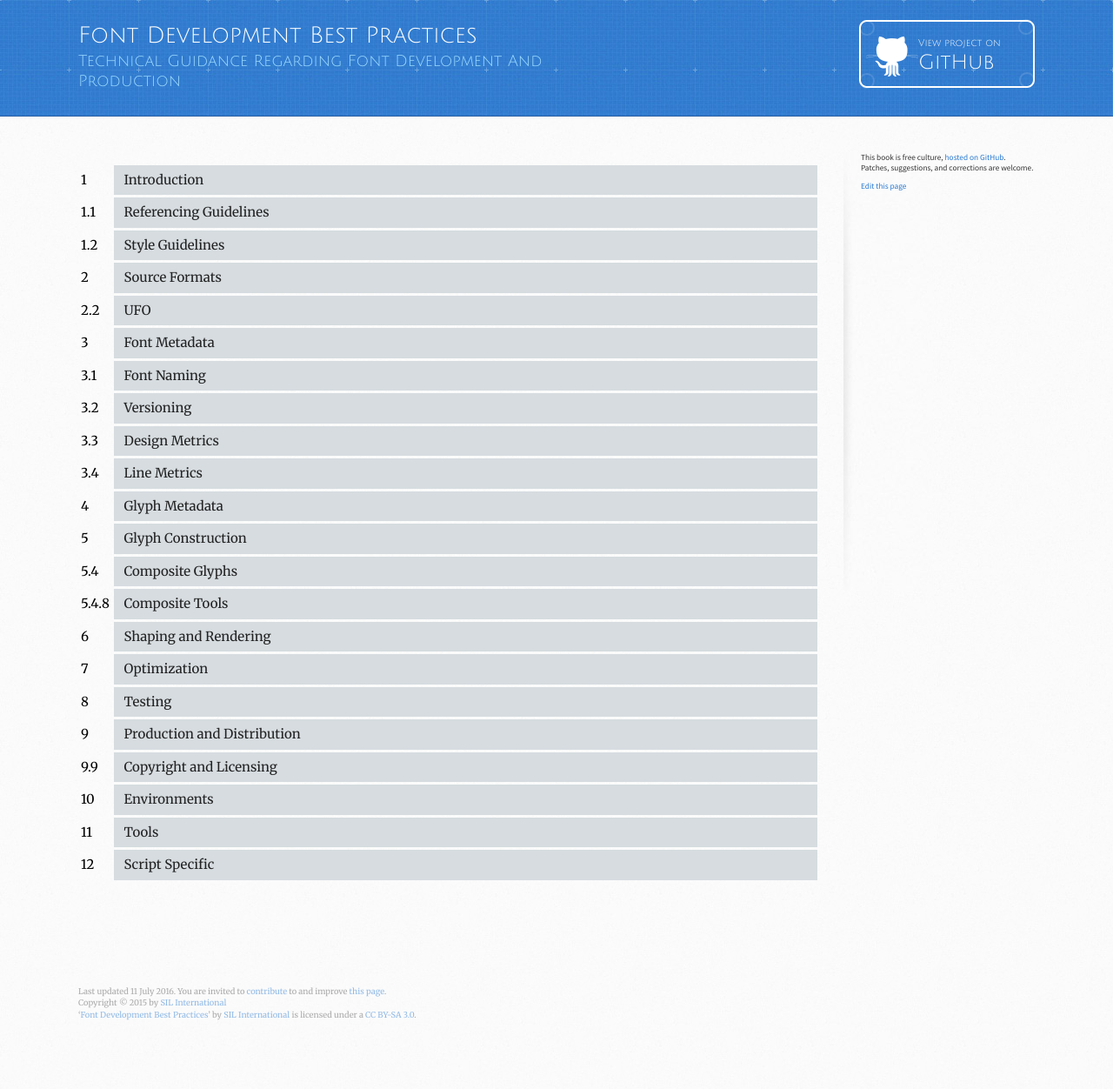
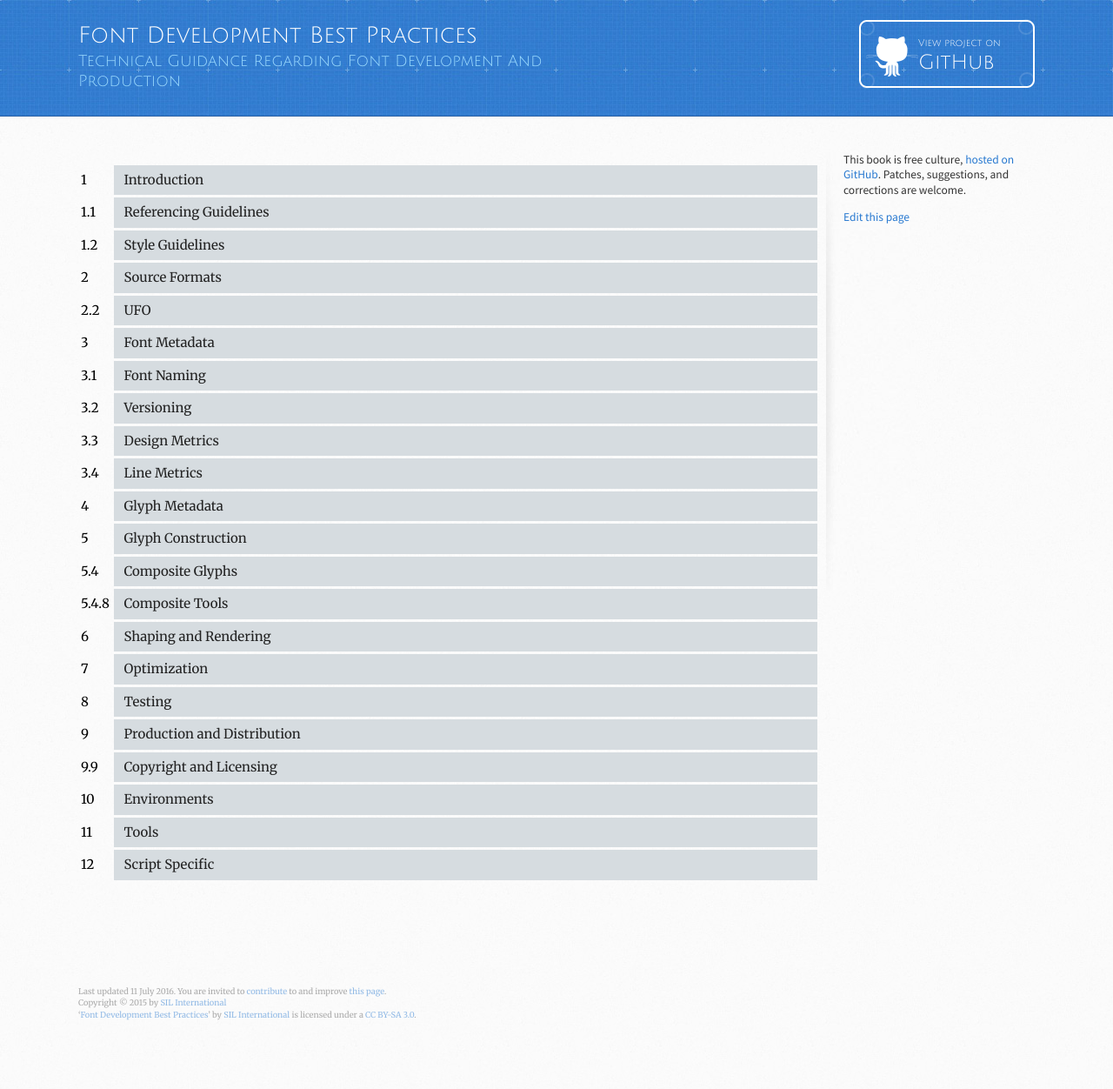
Before and after one commit to silnrsi/FDBP, a Jekyll site: the page built from en-US/index.md, in a window 1280 px wide. Shown: the whole page at 87% size. Built offline with Jekyll 4.4.1, drawn with Linux system fonts in a browser that asks for light colours.

Commit message:
increase sidebar size

```diff
--- a/assets/stylesheets/stylesheet.css
+++ b/assets/stylesheets/stylesheet.css
@@ -229,12 +229,14 @@ nav#post-nav .prev + .next {
 }
 
 aside#sidebar {
-  width: 200px;
+/*  width: 200px; */
+  width: 220px;
   padding-left: 20px;
   min-height: 504px;
   float: right;
   background: transparent url(../images/sidebar-bg.jpg) 0 0 no-repeat;
-  font-size: .62em;
+/*  font-size: .62em; */
+  font-size: .9em;
   line-height: 1.3;
   font-weight: 400;
 }
```
